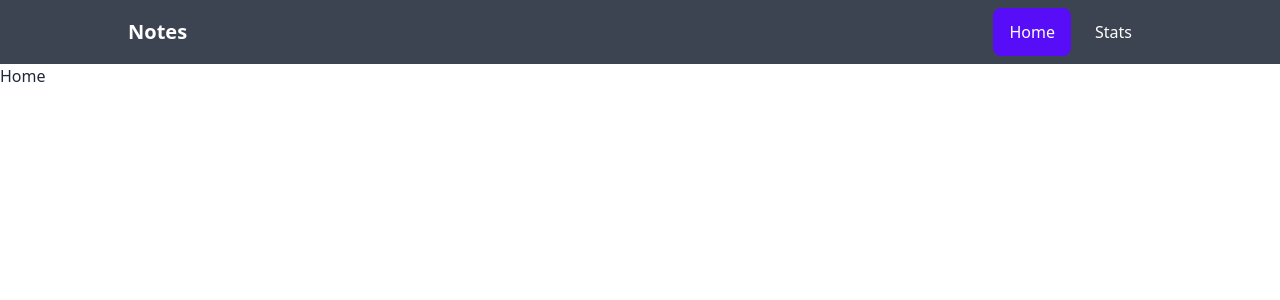
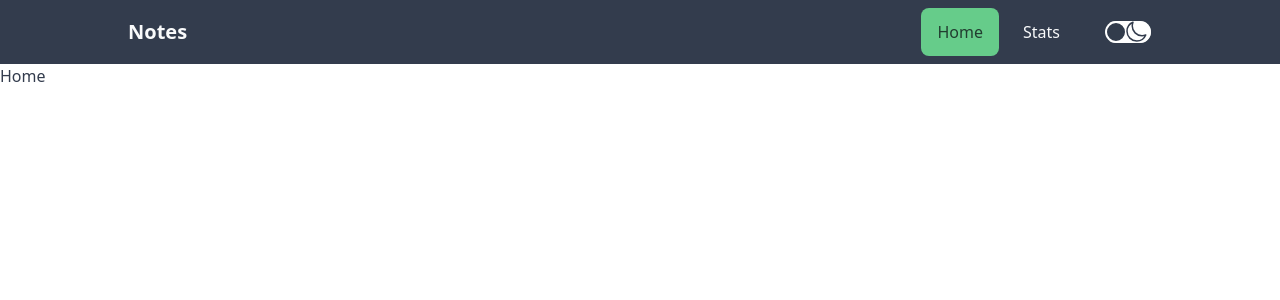
Before and after one commit to eimwe/notes, a Vue app: page / in a window 1280 px wide. Shown: the top 300 px of the page. Built offline with nearby package versions, Linux system fonts and the light colour scheme.

Commit message:
Created and imported dark/light mode toggle

```diff
--- a/src/components/layout/NavBar.vue
+++ b/src/components/layout/NavBar.vue
@@ -3,6 +3,7 @@
 import BurgerIcon from './icons/BurgerIcon.vue'
 import HomeIcon from './icons/HomeIcon.vue'
 import StatsIcon from './icons/StatsIcon.vue'
+import ThemeToggle from './components/ThemeToggle.vue'
 </script>
 
 <template>
@@ -48,6 +49,7 @@
             </RouterLink>
           </li>
         </ul>
+        <ThemeToggle />
       </div>
     </nav>
   </header>
--- /dev/null
+++ b/src/components/layout/components/ThemeToggle.vue
@@ -0,0 +1,56 @@
+<script setup lang="ts">
+import SunIcon from './icons/SunIcon.vue'
+import MoonIcon from './icons/MoonIcon.vue'
+import { useDark } from '@vueuse/core'
+import themeModes from '../../../theme/config'
+
+const { lightMode, darkMode } = themeModes
+
+const isDark = useDark({
+  selector: 'html',
+  attribute: 'data-theme',
+  valueDark: darkMode,
+  valueLight: lightMode
+})
+</script>
+
+<template>
+  <div class="form-control">
+    <label class="label cursor-pointer sm:hidden">
+      <input
+        v-model="isDark"
+        name="toggle-theme"
+        type="checkbox"
+        :checked="isDark"
+        class="absolute -top-2 right-2 h-8 w-8 cursor-pointer appearance-none border-transparent bg-transparent text-transparent checked:bg-none focus:text-transparent focus:ring-transparent focus:ring-offset-transparent"
+      />
+      <MoonIcon
+        v-if="isDark"
+        class="pointer-events-none absolute inset-y-0 -top-2 right-2 flex h-8 w-8 items-center stroke-current text-neutral-content"
+      />
+      <SunIcon
+        v-else
+        class="pointer-events-none absolute inset-y-0 -top-2 right-2 flex h-8 w-8 items-center stroke-current text-neutral-content"
+      />
+      <span class="sr-only">Toggle the light/dark mode</span>
+    </label>
+    <label class="relative hidden sm:flex">
+      <MoonIcon
+        :class="isDark ? 'text-transparent' : 'text-current'"
+        class="pointer-events-none absolute inset-y-0 top-0.75 right-1 h-4 w-4"
+      />
+      <input
+        v-model="isDark"
+        name="toggle-theme"
+        type="checkbox"
+        :checked="isDark"
+        class="toggle"
+      />
+      <SunIcon
+        :class="isDark ? 'text-current' : 'text-transparent'"
+        class="pointer-events-none absolute inset-y-0 top-0.75 left-1 h-4 w-4"
+      />
+      <span class="sr-only">Toggle the light/dark mode</span>
+    </label>
+  </div>
+</template>
```
